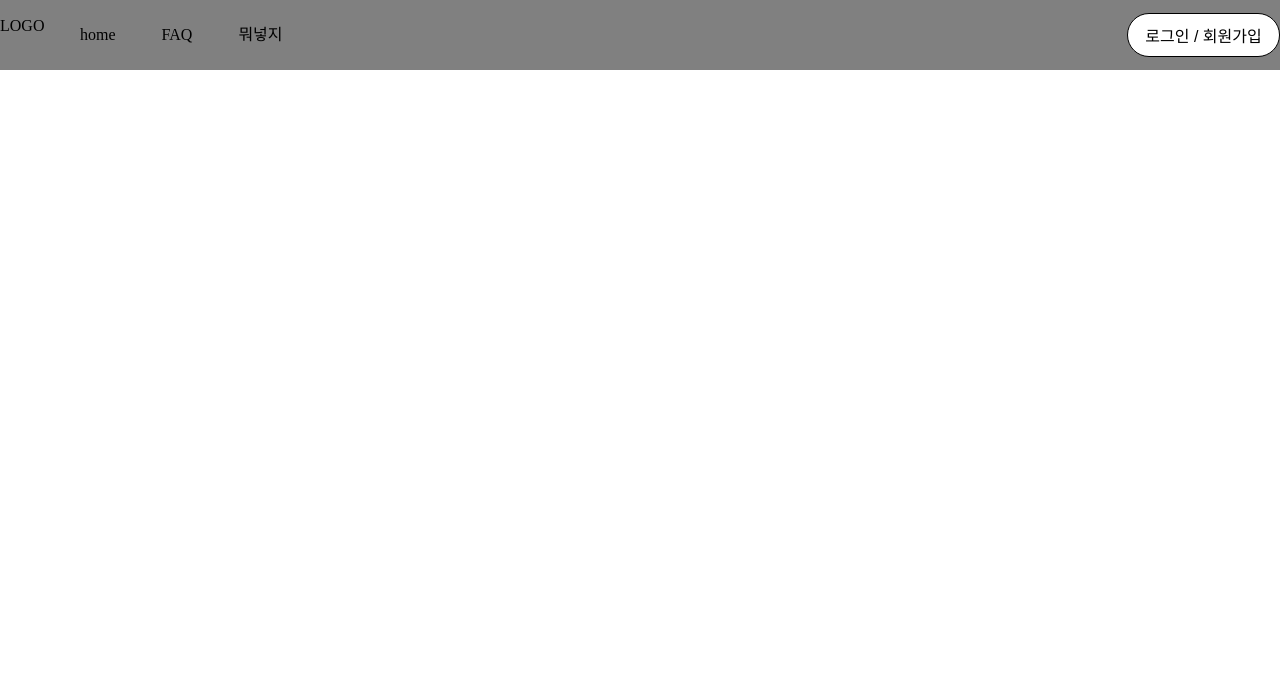
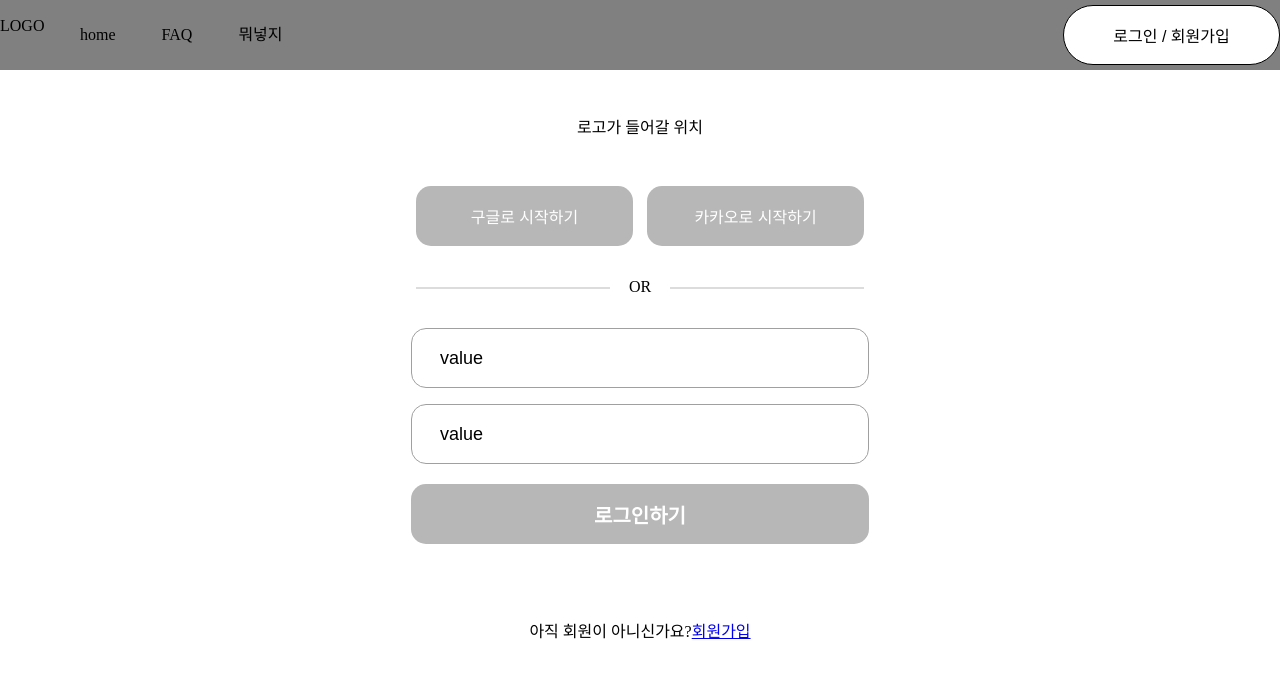
Before and after one commit to project-teamIP/hey-hi-fe, a React (Create React App) app: page /login in a window 1280 px wide. Shown: the top 678 px of the page. Built offline with nearby package versions, Linux system fonts and the light colour scheme.

Commit message:
✨ feat: 로그인 페이지 기본 구현

```diff
--- a/src/components/common/button/style.ts
+++ b/src/components/common/button/style.ts
@@ -61,9 +61,9 @@ export const StyledButton = styled.button<PrimitiveButtonProps>`
         `;
       case "loginbtn":
         return css`
-          height: 44px;
-          width: 153px;
-          border-radius: 50px;
+          height: 60px;
+          width: 217px;
+          border-radius: 15px;
           font-weight: 400;
           font-size: 16px;
         `;
--- a/src/pages/Login.tsx
+++ b/src/pages/Login.tsx
@@ -1,7 +1,106 @@
 import React from "react";
+import { styled } from "styled-components";
+import Button from "../components/common/button/Button";
+import Input from "../components/common/input/Input";
+import { Link } from "react-router-dom";
 
 const Login = () => {
-  return <div>Login</div>;
+  return (
+    <Wrap>
+      <Logo>로고가 들어갈 위치</Logo>
+      {/* 소셜로그인 */}
+      <SocialContainer>
+        <Button.Primary size="loginbtn">구글로 시작하기</Button.Primary>
+        <Button.Primary size="loginbtn">카카오로 시작하기</Button.Primary>
+      </SocialContainer>
+      {/* OR */}
+      <OR>OR</OR>
+      {/* 일반로그인 */}
+      <LoginContainer>
+        <Input placeholder="아이디를 입력하세요" value="value" size="medium" />
+        <Input placeholder="비밀번호를 입력하세요" value="value" size="medium" />
+      </LoginContainer>
+      {/* 로그인버튼 */}
+      <LoginButton size="middle">로그인하기</LoginButton>
+      {/* 회원가입 안내문 */}
+      <SignUp>
+        아직 회원이 아니신가요? <Link to="/signup">회원가입</Link>
+      </SignUp>
+    </Wrap>
+  );
 };
 
 export default Login;
+
+// 로그인 컴포넌트 스타일
+// 전체 컨테이너
+const Wrap = styled.div`
+  display: flex;
+  flex-direction: column;
+  width: 458px;
+  margin: 70px auto 0px;
+`;
+
+// 로고
+const Logo = styled.div`
+  display: flex;
+  justify-content: center;
+  margin: 50px 0px;
+`;
+
+// 소셜로그인 컨테이너
+const SocialContainer = styled.div`
+  display: flex;
+  gap: 14px;
+  padding: 0px 5px;
+`;
+
+// OR
+const OR = styled.div`
+  display: flex;
+  position: relative;
+  justify-content: center;
+  margin: 33px 0px;
+  &::before {
+    display: block;
+    position: absolute;
+    content: "";
+    width: 194px;
+    height: 1px;
+    top: 50%;
+    right: 50%;
+    transform: translate(0%, 50%);
+    margin-right: 30px;
+    background: #bababa;
+  }
+  &::after {
+    display: block;
+    position: absolute;
+    content: "";
+    width: 194px;
+    height: 1px;
+    top: 50%;
+    left: 50%;
+    transform: translate(0%, 50%);
+    margin-left: 30px;
+    background: #bababa;
+  }
+`;
+
+// 일반로그인 컨테이너
+const LoginContainer = styled.div`
+  display: flex;
+  flex-direction: column;
+  gap: 16px;
+`;
+
+// 로그인 버튼
+const LoginButton = styled(Button.Primary)`
+  margin: 20px 0px 80px;
+`;
+
+// 회원가입
+const SignUp = styled.div`
+  display: flex;
+  justify-content: center;
+`;
```
